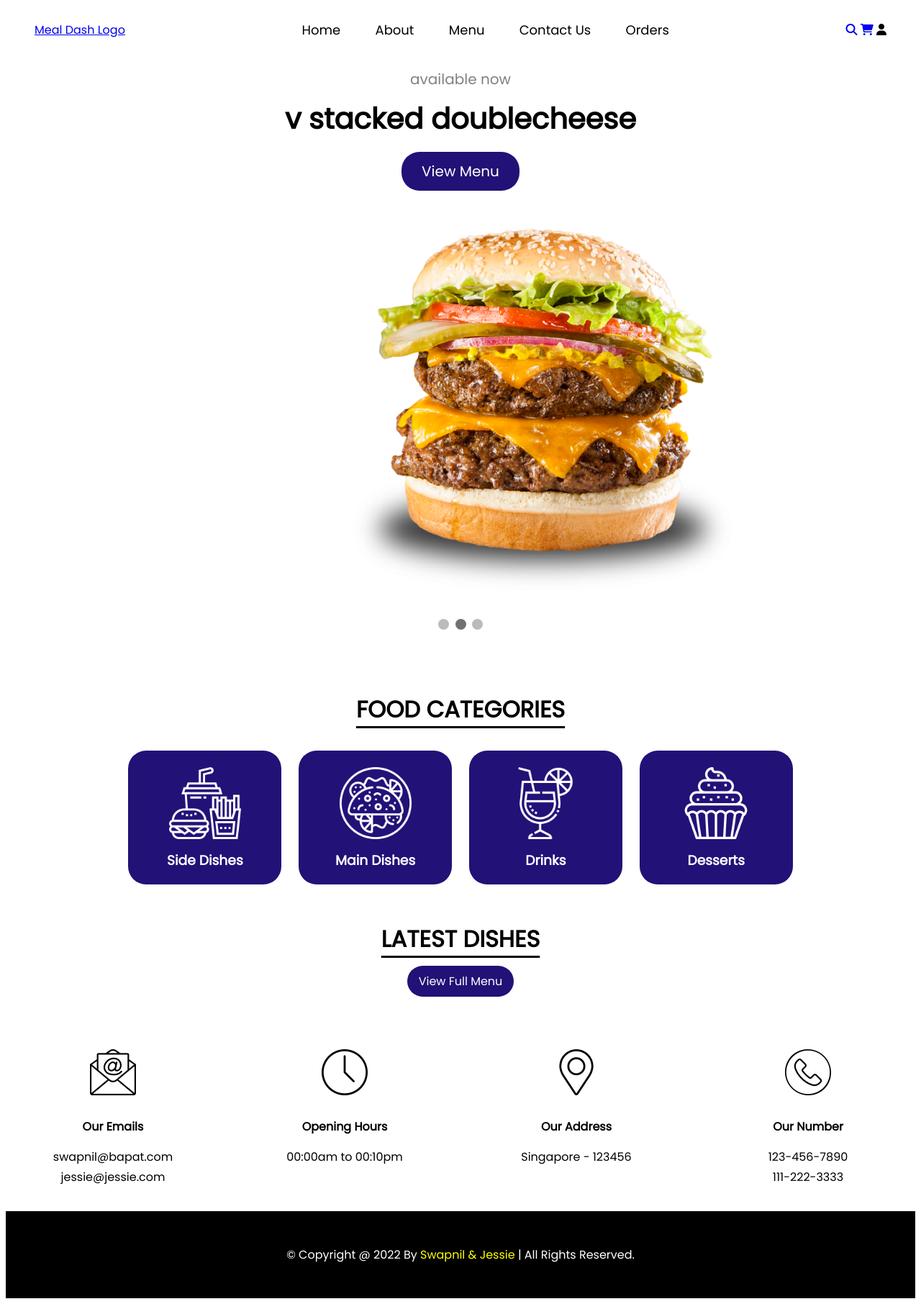
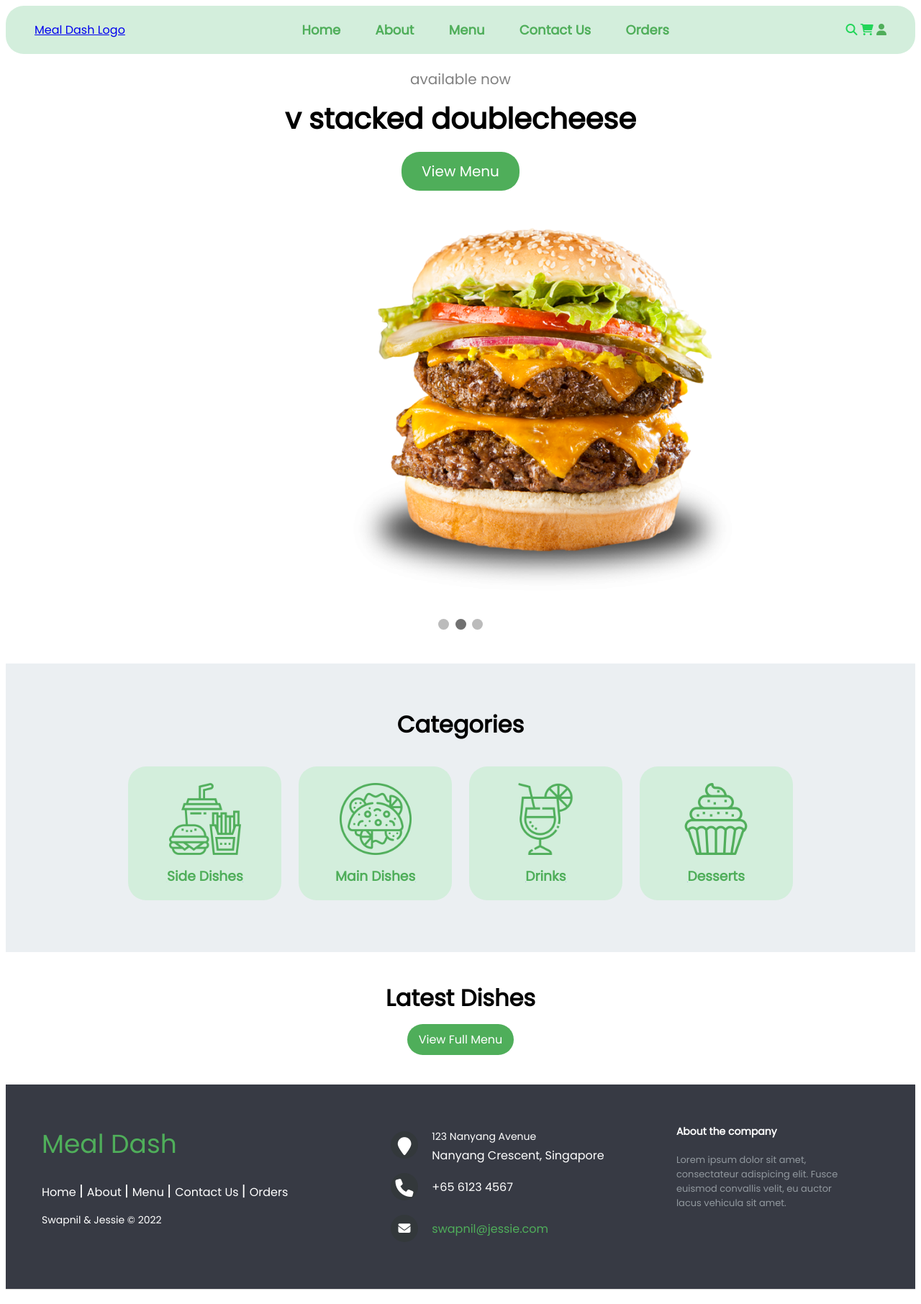
Before and after one commit to swapsmax/meal-dash, a PHP site: page /home.php in a window 1280 px wide. Shown: the whole page at 72% size. Run offline with PHP 8.4, Linux system fonts and the light colour scheme; some libraries are stand-ins or nearby versions.

Commit message:
Updated CSS

```diff
--- a/components/footer.php
+++ b/components/footer.php
@@ -1,35 +1,53 @@
-<footer class="footer">
+<footer class="footer-distributed">
 
-   <section class="grid">
+         <div class="footer-left">
 
-      <div class="box">
-         <img src="images/email-icon.png" alt="">
-         <h3>Our Emails</h3>
-         <a href="mailto:swapnil@bapat.com">swapnil@bapat.com</a>
-         <a href="mailto:jessie@jessie.com">jessie@jessie.com</a>
-      </div>
+            <h3><span>Meal Dash</span></h3>
 
-      <div class="box">
-         <img src="images/clock-icon.png" alt="">
-         <h3>Opening Hours</h3>
-         <p>00:00am to 00:10pm</p>
-      </div>
+            <p class="footer-links">
+               <a href="#" class="link-1">Home</a>
 
-      <div class="box">
-         <img src="images/map-icon.png" alt="">
-         <h3>Our Address</h3>
-         <a href="#">Singapore - 123456</a>
-      </div>
+               <a href="#">About</a>
 
-      <div class="box">
-         <img src="images/phone-icon.png" alt="">
-         <h3>Our Number</h3>
-         <a href="tel:1234567890">123-456-7890</a>
-         <a href="tel:1112223333">111-222-3333</a>
-      </div>
+               <a href="#">Menu</a>
 
-   </section>
+               <a href="#">Contact Us</a>
 
-   <div class="credit">&copy; Copyright @ <?= date('Y'); ?> by <span>Swapnil & Jessie </span> | All Rights Reserved.</div>
+               <a href="#">Orders</a>
 
-</footer>
+            </p>
+
+            <p class="footer-company-name">Swapnil & Jessie © 2022</p>
+         </div>
+
+         <div class="footer-center">
+
+            <div>
+               <i class="fa fa-map-marker"></i>
+               <p><span>123 Nanyang Avenue</span> Nanyang Crescent, Singapore</p>
+            </div>
+
+            <div>
+               <i class="fa fa-phone"></i>
+               <p>+65 6123 4567</p>
+            </div>
+
+            <div>
+               <i class="fa fa-envelope"></i>
+               <p><a href="mailto:swapnil@jessie.com">swapnil@jessie.com</a></p>
+            </div>
+
+         </div>
+
+         <div class="footer-right">
+
+            <p class="footer-company-about">
+               <span>About the company</span>
+               Lorem ipsum dolor sit amet, consectateur adispicing elit. Fusce euismod convallis velit, eu auctor lacus vehicula sit amet.
+            </p>
+
+
+
+         </div>
+
+      </footer>
--- a/css/stylesheet.css
+++ b/css/stylesheet.css
@@ -3,6 +3,8 @@
 * {
     font-family: 'Poppins', sans-serif;
 }
+
+
 
 .title {
     font-size: 32px;
@@ -18,7 +20,7 @@
     position: sticky;
     top:0; left:0; right:0;
     z-index: 1000;
-    background-color: white;
+    background-color: #D3EEDC;
     padding: 20px 20px 20px 20px;
     border-radius: 25px;
 }
@@ -33,20 +35,20 @@
 
 .navbar a {
     font-size: 18px;
-    color: black;
+    font-weight: bolder;
+    color: #4FAE5A;
     margin: 0 22px;
     text-decoration: underline solid transparent;
     transition: 0.2s linear;
 }
 
 .navbar a:hover {
-    color: #AF005F;
+    color: black;
     text-decoration: solid transparent;
-    text
 }
 
 .icons {
-
+    filter: invert(59%) sepia(18%) saturate(1277%) hue-rotate(76deg) brightness(97%) contrast(85%);
 }
 
 .icons span {
@@ -109,7 +111,7 @@
     padding: 12px 28px;
     cursor: pointer;
     text-transform: capitalize;
-    background-color: #221177;
+    background-color: #4FAE5A;
     color: white;
     text-decoration: underline solid transparent;
     transition: 0.2s linear;
@@ -117,8 +119,8 @@
 }
 
 .slide .content .btn:hover {
-    background-color: #AF005F;
-    color: white;
+    background-color: #D3EEDC;
+    color: #4FAE5A;
     text-decoration: underline solid transparent;
 }
 
@@ -153,7 +155,11 @@
 /* categories */
 
 .category {
-    margin: 80px 40px 40px 40px;
+    background-color: #EBEFF2;
+    margin-top: 40px;
+    margin-bottom: 40px;
+    padding: 40px;
+    padding-bottom: 60px;
 }
 
 .category .container {
@@ -165,7 +171,7 @@
 }
 
 .category .container .box {
-    background-color: #221177;
+    background-color: #D3EEDC;
     padding: 23px 0 0 0;
     margin: 12px;
     text-align: center;
@@ -177,27 +183,27 @@
     width: 100%;
     height: 100px;
     object-fit: contain;
-    filter: invert(1);
+    filter: invert(55%) sepia(45%) saturate(491%) hue-rotate(76deg) brightness(97%) contrast(96%);
 }
 
 .category .container .box h3{
     margin-top: 8px;
-    color: white;
-    text-decoration: underline #221177;
+    color: #4FAE5A;
+    text-decoration: underline #D3EEDC;
     transition: 0.2s linear;
  }
 
 .category .container .box:hover{
-    background-color: #AF005F;
+    background-color: #4FAE5A;
  }
 
 .category .container .box:hover img{
-    filter: invert(1);
+    filter: invert(91%) sepia(8%) saturate(431%) hue-rotate(87deg) brightness(101%) contrast(94%);
  }
 
 .category .container .box:hover h3{
     color: white;
-    text-decoration: underline #AF005F;
+    text-decoration: underline #4FAE5A;
  }
 
 .latest-items .more-btn {
@@ -210,7 +216,7 @@
     padding: 10px 16px;
     cursor: pointer;
     text-transform: capitalize;
-    background-color: #221177;
+    background-color: #4FAE5A;
     color: white;
     text-decoration: underline solid transparent;
     transition: 0.2s linear;
@@ -218,64 +224,192 @@
  }
 
 .latest-items .more-btn .btn:hover {
-    background-color: #AF005F;
-    color: white;
+    background-color: #D3EEDC;
+    color: #4FAE5A;
     text-decoration: underline solid transparent;
  }
 
 
  /* footer styles */
 
-.footer .grid{
-   display: grid;
-   grid-template-columns: repeat(auto-fit, minmax(10rem, 1fr));
-   gap:1.5rem;
-   align-items: flex-start;
+.footer-distributed{
+  background: #373A44;
+  box-shadow: 0 1px 1px 0 rgba(0, 0, 0, 0.12);
+  box-sizing: border-box;
+  width: 100%;
+  text-align: left;
+  font: bold 16px sans-serif;
+  padding: 55px 50px;
 }
 
-.footer .grid .box{
-   border:black;
-   padding:2rem;
-   text-align: center;
+.footer-distributed .footer-left,
+.footer-distributed .footer-center,
+.footer-distributed .footer-right{
+  display: inline-block;
+  vertical-align: top;
 }
 
-.footer .grid .box img{
-   height: 4rem;
-   width: 100%;
-   object-fit: contain;
-   margin-bottom: .5rem;
+/* Footer left */
+
+.footer-distributed .footer-left{
+  width: 40%;
 }
 
-.footer .grid .box h3{
-   margin:1rem 0;
-   font-size: 1rem;
-   color:black;
-   text-transform: capitalize;
+/* The company logo */
+
+.footer-distributed h3{
+  color:  #ffffff;
+  font: normal 36px 'Open Sans', cursive;
+  margin: 0;
 }
 
-.footer .grid .box p,
-.footer .grid .box a{
-   display: block;
-   font-size: 1rem;
-   color: black;
-   line-height: 1.8;
-   text-decoration: underline solid transparent;
+.footer-distributed h3 span{
+  color:  #4FAE5A;
 }
 
-.footer .grid .box a:hover{
-   text-decoration: underline;
+/* Footer links */
+
+.footer-distributed .footer-links{
+  color:  #ffffff;
+  margin: 20px 0 12px;
+  padding: 0;
 }
 
-.credit{
-   padding:3rem 2rem;
-   text-align: center;
-   background-color: black;
-   color: white;
-   font-size: 1rem;
-   text-transform: capitalize;
-   /* padding-bottom: 10rem; */
+.footer-distributed .footer-links a{
+  display:inline-block;
+  line-height: 1.8;
+  font-weight:400;
+  text-decoration: none;
+  color:  inherit;
 }
 
-.credit span{
-   color: yellow;
+.footer-distributed .footer-company-name{
+  color:  white;
+  font-size: 14px;
+  font-weight: normal;
+  margin: 0;
 }
+
+/* Footer Center */
+
+.footer-distributed .footer-center{
+  width: 35%;
+}
+
+.footer-distributed .footer-center i{
+  background-color:  #33383b;
+  color: #ffffff;
+  font-size: 25px;
+  width: 38px;
+  height: 38px;
+  border-radius: 50%;
+  text-align: center;
+  line-height: 42px;
+  margin: 10px 15px;
+  vertical-align: middle;
+}
+
+.footer-distributed .footer-center i.fa-envelope{
+  font-size: 17px;
+  line-height: 38px;
+}
+
+.footer-distributed .footer-center p{
+  display: inline-block;
+  color: #ffffff;
+  font-weight:400;
+  vertical-align: middle;
+  margin:0;
+}
+
+.footer-distributed .footer-center p span{
+  display:block;
+  font-weight: normal;
+  font-size:14px;
+  line-height:2;
+}
+
+.footer-distributed .footer-center p a{
+  color:  #4FAE5A;
+  text-decoration: none;;
+}
+
+.footer-distributed .footer-links a:before {
+  content: "|";
+  font-weight:300;
+  font-size: 20px;
+  left: 0;
+  color: #fff;
+  display: inline-block;
+  padding-right: 5px;
+}
+
+.footer-distributed .footer-links .link-1:before {
+  content: none;
+}
+
+/* Footer Right */
+
+.footer-distributed .footer-right{
+  width: 20%;
+}
+
+.footer-distributed .footer-company-about{
+  line-height: 20px;
+  color:  #92999f;
+  font-size: 13px;
+  font-weight: normal;
+  margin: 0;
+}
+
+.footer-distributed .footer-company-about span{
+  display: block;
+  color:  #ffffff;
+  font-size: 14px;
+  font-weight: bold;
+  margin-bottom: 20px;
+}
+
+.footer-distributed .footer-icons{
+  margin-top: 25px;
+}
+
+.footer-distributed .footer-icons a{
+  display: inline-block;
+  width: 35px;
+  height: 35px;
+  cursor: pointer;
+  background-color:  #33383b;
+  border-radius: 2px;
+
+  font-size: 20px;
+  color: #ffffff;
+  text-align: center;
+  line-height: 35px;
+
+  margin-right: 3px;
+  margin-bottom: 5px;
+}
+
+/* If you don't want the footer to be responsive, remove these media queries */
+
+@media (max-width: 880px) {
+
+  .footer-distributed{
+    font: bold 14px sans-serif;
+  }
+
+  .footer-distributed .footer-left,
+  .footer-distributed .footer-center,
+  .footer-distributed .footer-right{
+    display: block;
+    width: 100%;
+    margin-bottom: 40px;
+    text-align: center;
+  }
+
+  .footer-distributed .footer-center i{
+    margin-left: 0;
+  }
+
+}
--- a/home.php
+++ b/home.php
@@ -55,7 +55,7 @@
 	</div>
 
 	<div class="category">
-		<h1 class="title"><b>FOOD CATEGORIES</b></h1>
+		<h1 class="title" style="text-decoration: underline solid transparent;"><b>Categories</b></h1>
 		<div class="container">
 
 			<a href="category.php?category=sides" class="box">
@@ -81,7 +81,7 @@
 	</div>
 
 	<div class="latest-items">
-		<h1 class="title"><b>LATEST DISHES</b></h1>
+		<h1 class="title" style="text-decoration: underline solid transparent;"><b>Latest Dishes</b></h1>
 
 		<div class="container">
 			<!-- php stuff to view items from database -->
```
Also changed, not shown: 1 other file.
